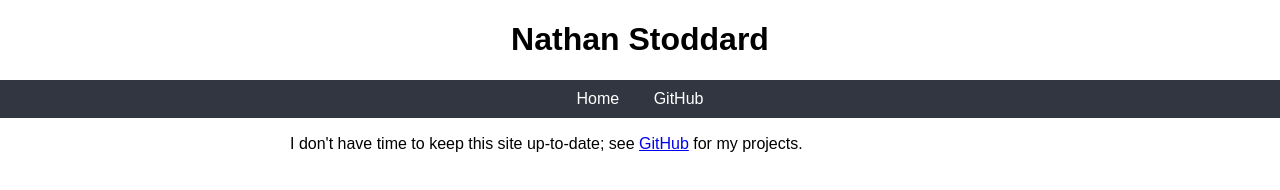
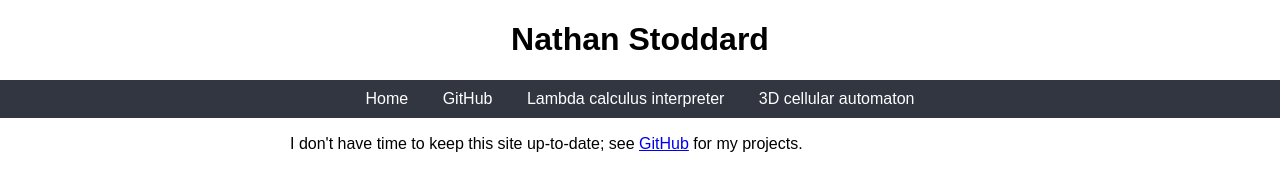
Before and after one commit to nstoddard/nstoddard.github.io, a plain HTML site: page index.html in a window 1280 px wide. Drawn offline with Linux system fonts and the light colour scheme.

Commit message:
Add links to a couple of projects

```diff
--- a/index.html
+++ b/index.html
@@ -20,6 +20,8 @@
   <div class="mainNav centered">
     <a href="./index.html">Home</a>
     <a href="https://github.com/nstoddard">GitHub</a>
+    <a href="https://nstoddard.github.io/lambda-calculus/index.html">Lambda calculus interpreter</a>
+    <a href="https://nstoddard.github.io/ca-3d">3D cellular automaton</a>
   </div>
   <div class="m"><p>I don't have time to keep this site up-to-date; see <a href="https://github.com/nstoddard">GitHub</a> for my projects.</p>
 </div>
```
